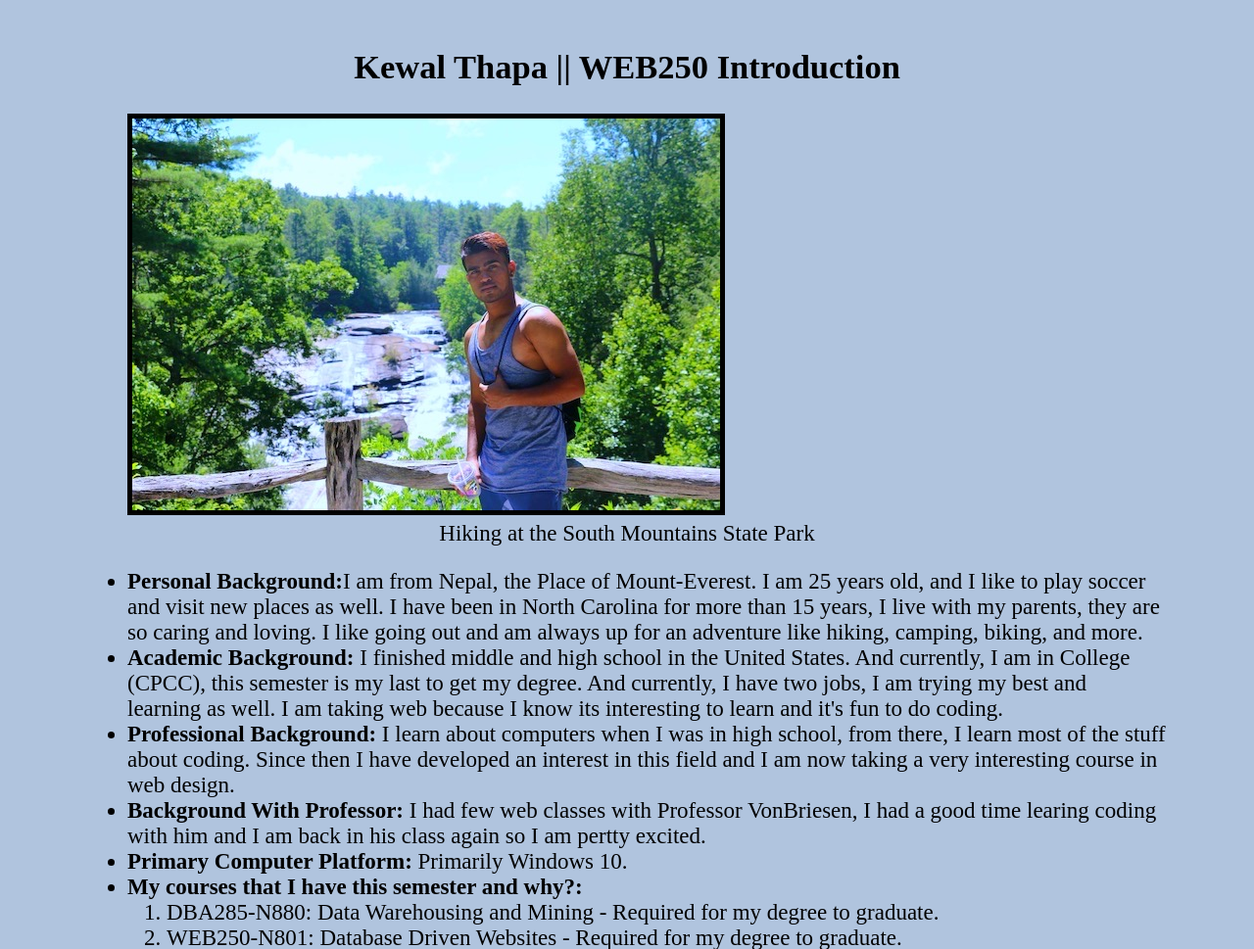
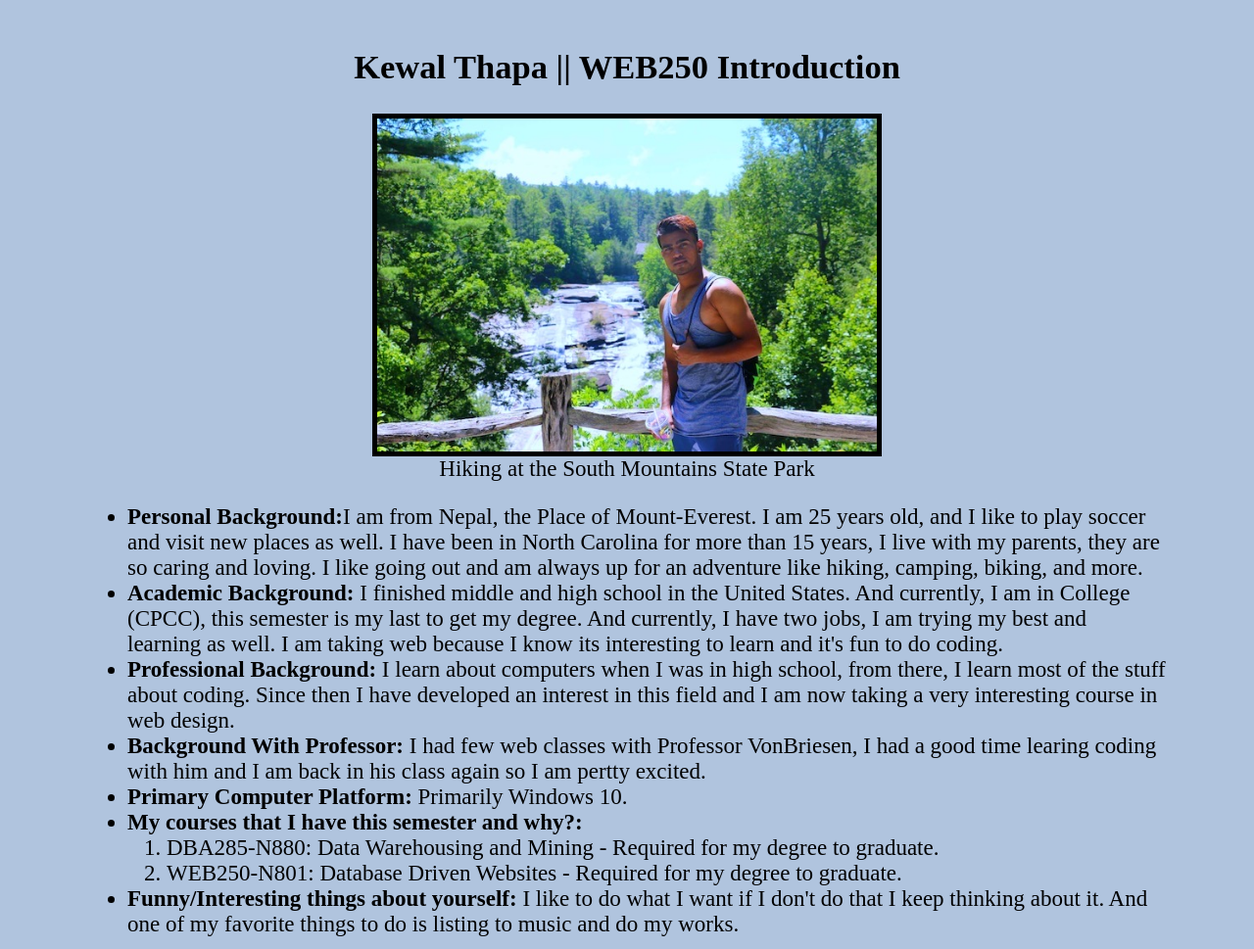
Before and after one commit to Kewalthapa/web250, a PHP site: page / in a window 1280 px wide. Shown: the part 264-1233 px from the top of the page at 98% size. Run offline with PHP 8.4, Linux system fonts and the light colour scheme.

Commit message:
Update default.css

```diff
--- a/styles/default.css
+++ b/styles/default.css
@@ -68,7 +68,13 @@ figure
   float: center;
 }
 
-
+.center
+{
+  display: block;
+  margin-left: auto;
+  margin-right: auto;
+  width: 50%;
+}
 
 nav, nav a
 {
```
